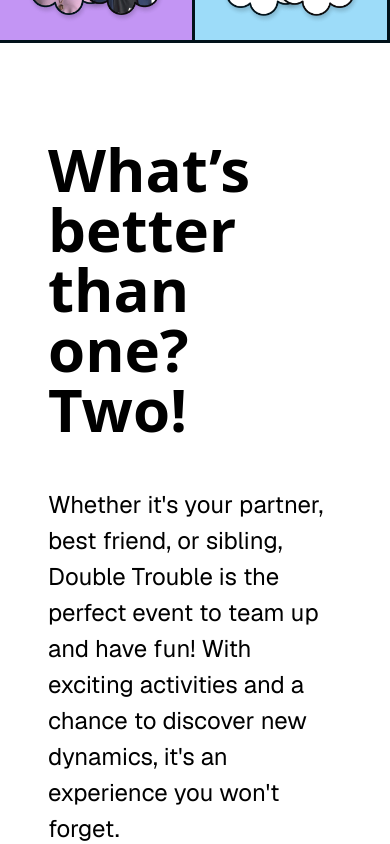
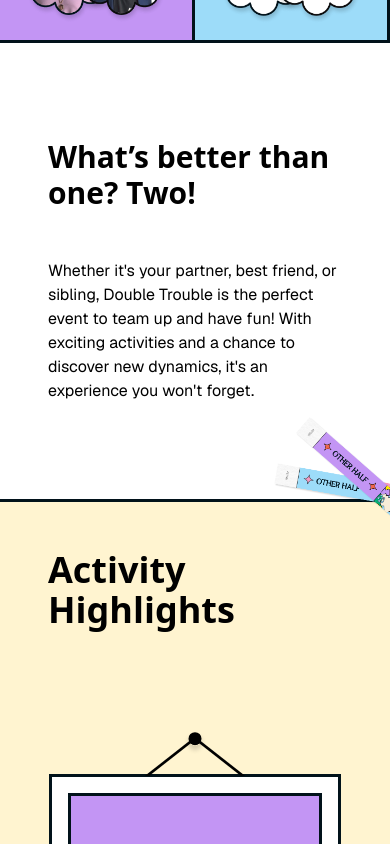
Before and after one commit to artoftadashi/double-trouble, a React (Vite) app: page / in a window 390 px wide. Shown: the part 1180-2024 px from the top of the page. Built offline with nearby package versions, Linux system fonts and the light colour scheme; what tailwindcss-animated would draw is missing.

Commit message:
font size changes

```diff
--- a/src/components/About.jsx
+++ b/src/components/About.jsx
@@ -23,10 +23,10 @@ export default function About() {
       </div>
       <div className="lg:w-[60vw] w-full bg-white border-b-[3px] border-[#01121A] flex justify-center py-24 lg:px-24 px-12">
         <div className="flex flex-col gap-12 text-left justify-start">
-          <h1 className="text-6xl font-semibold lg:w-4/6 w-full">
+          <h1 className="text-3xl lg:text-6xl font-semibold lg:w-4/6 w-full">
             What’s better than one? Two!
           </h1>
-          <p className="text-[24px] font-geist">
+          <p className=" text-md lg:text-[24px] font-geist">
             Whether it's your partner, best friend, or sibling, Double Trouble
             is the perfect event to team up and have fun! With exciting
             activities and a chance to discover new dynamics, it's an experience
```
